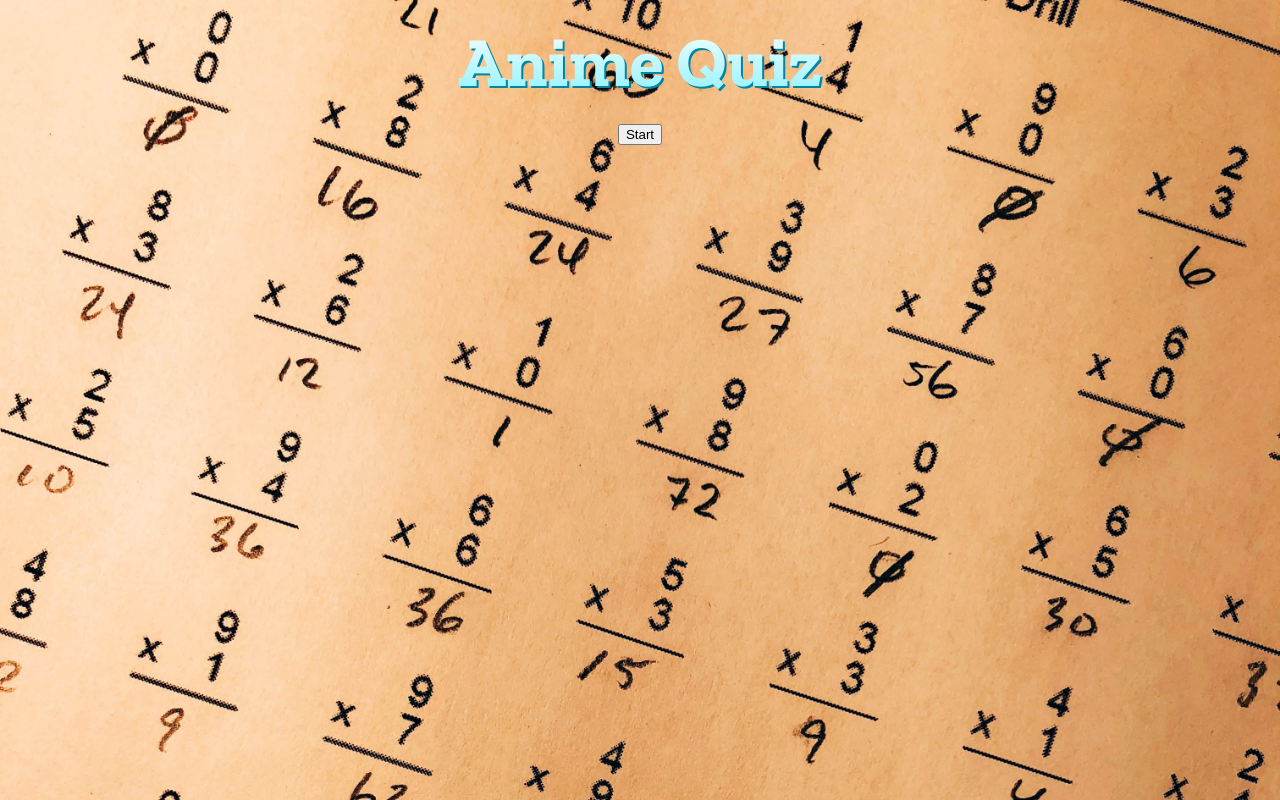
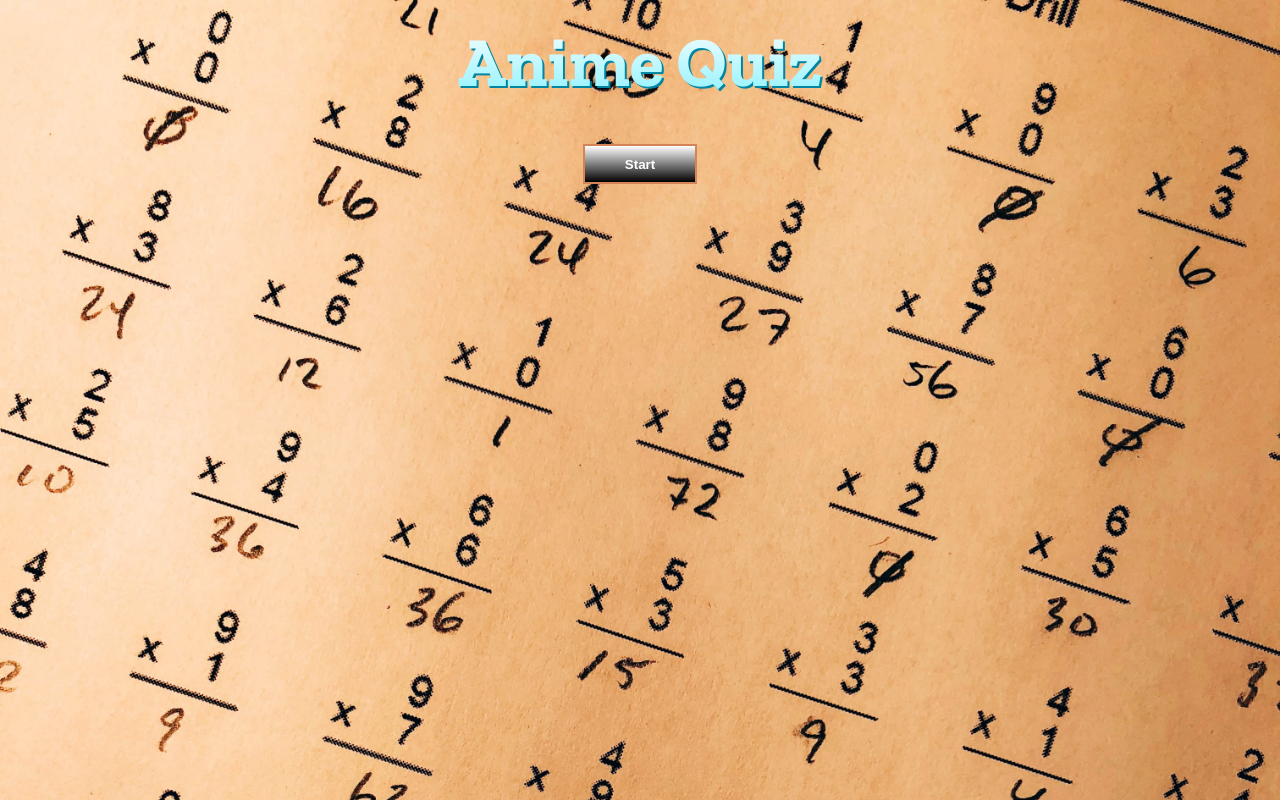
Before and after one commit to Anurag-Spec/Quiz-app, a React (Create React App) app in the folder frontend/: page / in a window 1280 px wide. Built offline with nearby package versions, Linux system fonts and the light colour scheme; a web font is replaced by a local one.

Commit message:
styles for buttons

```diff
--- a/frontend/src/App.styles.ts
+++ b/frontend/src/App.styles.ts
@@ -48,4 +48,20 @@ export const Wrapper = styled.div`
     margin: 20px;
     font-weight: 400;
   }
+  .start, .next {
+   cursor: pointer;
+   background: linear-gradient(180deg, #fff, #000);
+   border: 2px solid #d38558;
+   box-shadow: 0px 5px 10px rgba(0,0, 0, 0.25)
+   border-radius: 10px;
+   height: 40px;
+   margin: 20px 0;
+   padding: 0 40px;
+   color: #fff;
+   font-weight: 700;
+  }
+
+  .start{
+   max-width: 200px;
+  }
 `;
```
